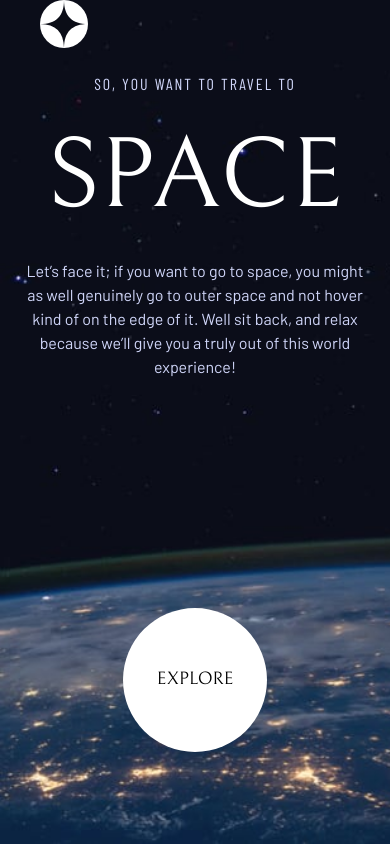
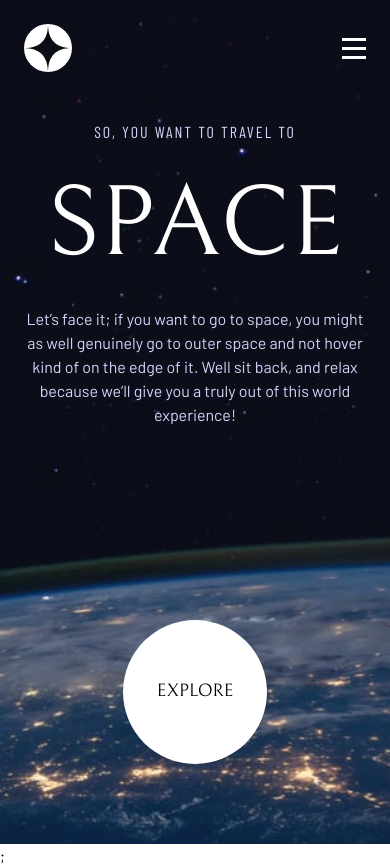
Before and after one commit to danmlarsen/fm-space-tourism-website, a React (Vite) app: page / in a window 390 px wide. Before the commit the page ends 844 px from the top, so only its background shows below. Built offline with nearby package versions, Linux system fonts and the light colour scheme.

Commit message:
Mobile Nav

```diff
--- a/src/App.tsx
+++ b/src/App.tsx
@@ -5,6 +5,7 @@ import Home from "./pages/Home";
 import Destination from "./pages/Destination";
 import Crew from "./pages/Crew";
 import Technology from "./pages/Technology";
+import { NavContextProvider } from "./context/NavContext";
 
 const router = createBrowserRouter([
   {
@@ -31,7 +32,11 @@ const router = createBrowserRouter([
 ]);
 
 function App() {
-  return <RouterProvider router={router} />;
+  return (
+    <NavContextProvider>
+      <RouterProvider router={router} />;
+    </NavContextProvider>
+  );
 }
 
 export default App;
--- a/src/components/AppLayout.tsx
+++ b/src/components/AppLayout.tsx
@@ -1,9 +1,12 @@
 import { Outlet } from "react-router-dom";
 import Header from "./Header";
 import Background from "./Background";
+import MobileNav from "./MobileNav";
 
 export default function AppLayout() {
   return (
+    <>
+      <MobileNav />
       <div className="grid min-h-screen grid-rows-[auto_1fr] text-white">
         <Background />
         <Header />
@@ -11,5 +14,6 @@ export default function AppLayout() {
           <Outlet />
         </main>
       </div>
+    </>
   );
 }
--- a/src/components/Header.tsx
+++ b/src/components/Header.tsx
@@ -1,15 +1,17 @@
 import Logo from "./Logo";
+import MobileNavButton from "./MobileNavButton";
 import Navigation from "./Navigation";
 
 export default function Header() {
   return (
-    <header className="lg:pt-500 mx-auto grid w-full max-w-[1440px] grid-cols-[auto_1fr] items-center justify-between lg:grid-cols-2">
-      <div className="px-500 relative flex">
+    <header className="px-300 lg:pt-500 py-300 mx-auto grid w-full max-w-[1440px] grid-cols-[1fr_auto] items-center justify-between md:grid-cols-[auto_1fr] md:px-[0] md:py-[0] lg:grid-cols-2">
+      <div className="md:px-500 relative flex">
         <div className="translate-x-500 absolute right-[0] top-1/2 -z-10 hidden h-[1px] w-10/12 translate-y-1/2 bg-white/25 lg:block"></div>
         <Logo />
       </div>
       <div className="">
         <Navigation />
+        <MobileNavButton />
       </div>
     </header>
   );
--- /dev/null
+++ b/src/components/MobileNav.tsx
@@ -0,0 +1,31 @@
+import { useContext } from "react";
+import { NavContext } from "../context/NavContext";
+
+import { navLinks } from "../data/navLinks.json";
+import { matchPath, NavLink, useLocation } from "react-router-dom";
+
+export default function MobileNav() {
+  const { mobileNavOpen } = useContext(NavContext)!;
+
+  const { pathname } = useLocation();
+
+  if (!mobileNavOpen) return null;
+
+  return (
+    <nav className="pl-400 fixed inset-y-[0] right-[0] z-30 w-2/3 bg-blue-900/15 pt-[133px] text-base uppercase text-white backdrop-blur-xl md:hidden">
+      <ul className="space-y-400">
+        {navLinks.map((link, index) => (
+          <li className="relative" key={link.to}>
+            <NavLink className="gap-150 flex" to={link.to}>
+              <span>0{index}</span>
+              <span>{link.text}</span>
+            </NavLink>
+            <div
+              className={`absolute inset-y-[0] right-[0] h-full w-[3px] bg-white ${matchPath(link.to, pathname.split("/").slice(0, 2).join("/")) ? "opacity-100" : "opacity-0 group-hover:opacity-50"}`}
+            ></div>
+          </li>
+        ))}
+      </ul>
+    </nav>
+  );
+}
--- /dev/null
+++ b/src/components/MobileNavButton.tsx
@@ -0,0 +1,17 @@
+import { useContext } from "react";
+import { NavContext } from "../context/NavContext";
+
+export default function MobileNavButton() {
+  const { setMobileNavOpen } = useContext(NavContext)!;
+
+  return (
+    <button
+      className="w-300 relative z-50 flex h-[21px] flex-col justify-between md:hidden"
+      onClick={() => setMobileNavOpen((prev) => !prev)}
+    >
+      <span className="block h-[3px] w-full bg-white"></span>
+      <span className="block h-[3px] w-full bg-white"></span>
+      <span className="block h-[3px] w-full bg-white"></span>
+    </button>
+  );
+}
--- a/src/components/Navigation.tsx
+++ b/src/components/Navigation.tsx
@@ -2,20 +2,15 @@ import { Link, useLocation } from "react-router-dom";
 
 import { matchPath } from "react-router-dom";
 
-const navigationItems = [
-  { to: "/", text: "Home" },
-  { to: "/destination", text: "Destination" },
-  { to: "/crew", text: "Crew" },
-  { to: "/technology", text: "Technology" },
-];
+import { navLinks } from "../data/navLinks.json";
 
 export default function Navigation() {
   return (
     <nav className="h-1200 px-500 relative hidden grow justify-end md:flex">
       <div className="absolute inset-[0] -z-40 bg-white/5 backdrop-blur-3xl"></div>
       <ul className="gap-600 flex">
-        {navigationItems.map((item, index) => (
-          <NavItem to={item.to} index={index}>
+        {navLinks.map((item, index) => (
+          <NavItem to={item.to} index={index} key={item.to}>
             {item.text}
           </NavItem>
         ))}
--- /dev/null
+++ b/src/context/NavContext.tsx
@@ -0,0 +1,29 @@
+import { createContext, useState } from "react";
+
+export type NavContextType = {
+  mobileNavOpen: boolean;
+  setMobileNavOpen: (
+    value: boolean | ((prevState: boolean) => boolean),
+  ) => void;
+};
+
+export const NavContext = createContext<NavContextType | null>(null);
+
+export function NavContextProvider({
+  children,
+}: {
+  children: React.ReactNode;
+}) {
+  const [mobileNavOpen, setMobileNavOpen] = useState(false);
+
+  return (
+    <NavContext.Provider
+      value={{
+        mobileNavOpen,
+        setMobileNavOpen,
+      }}
+    >
+      {children}
+    </NavContext.Provider>
+  );
+}
--- /dev/null
+++ b/src/data/navLinks.json
@@ -0,0 +1,8 @@
+{
+  "navLinks": [
+    { "to": "/", "text": "Home" },
+    { "to": "/destination", "text": "Destination" },
+    { "to": "/crew", "text": "Crew" },
+    { "to": "/technology", "text": "Technology" }
+  ]
+}
```
Lines whose indentation alone changed are shown as unchanged.
